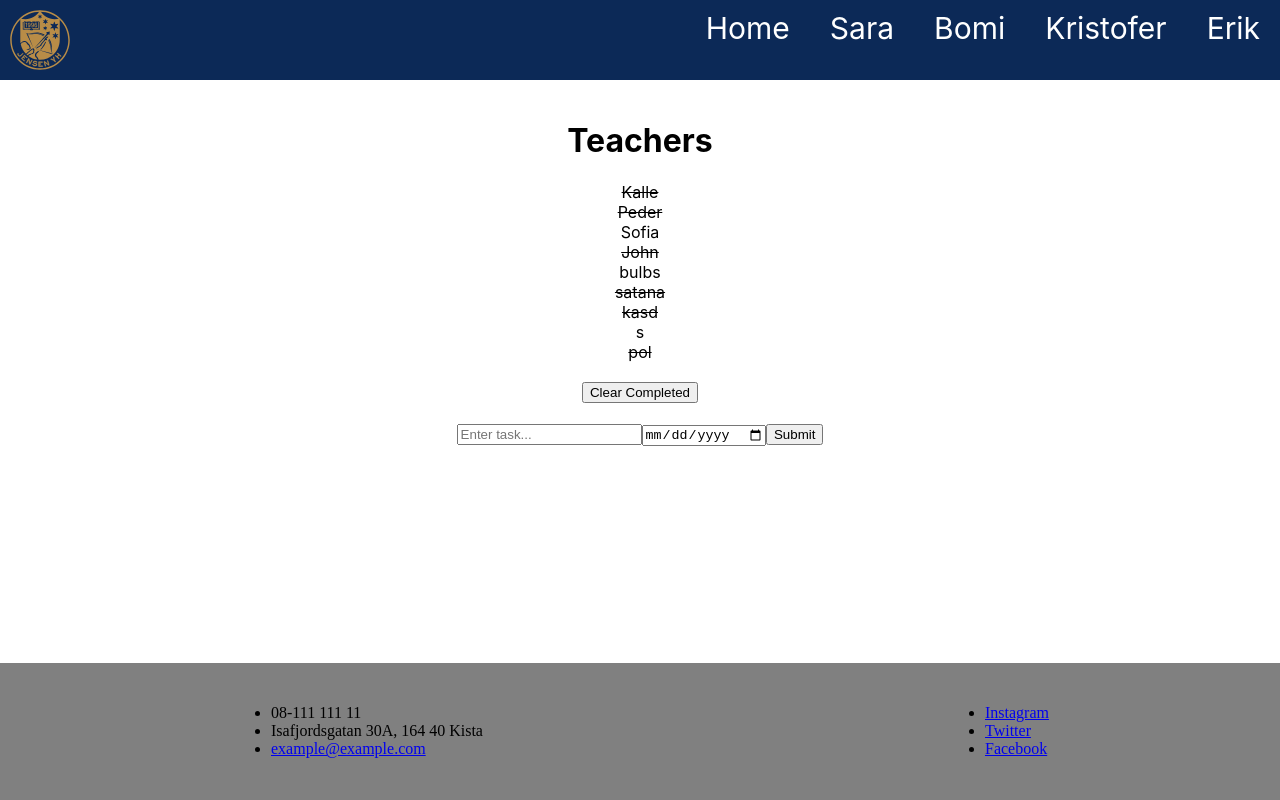
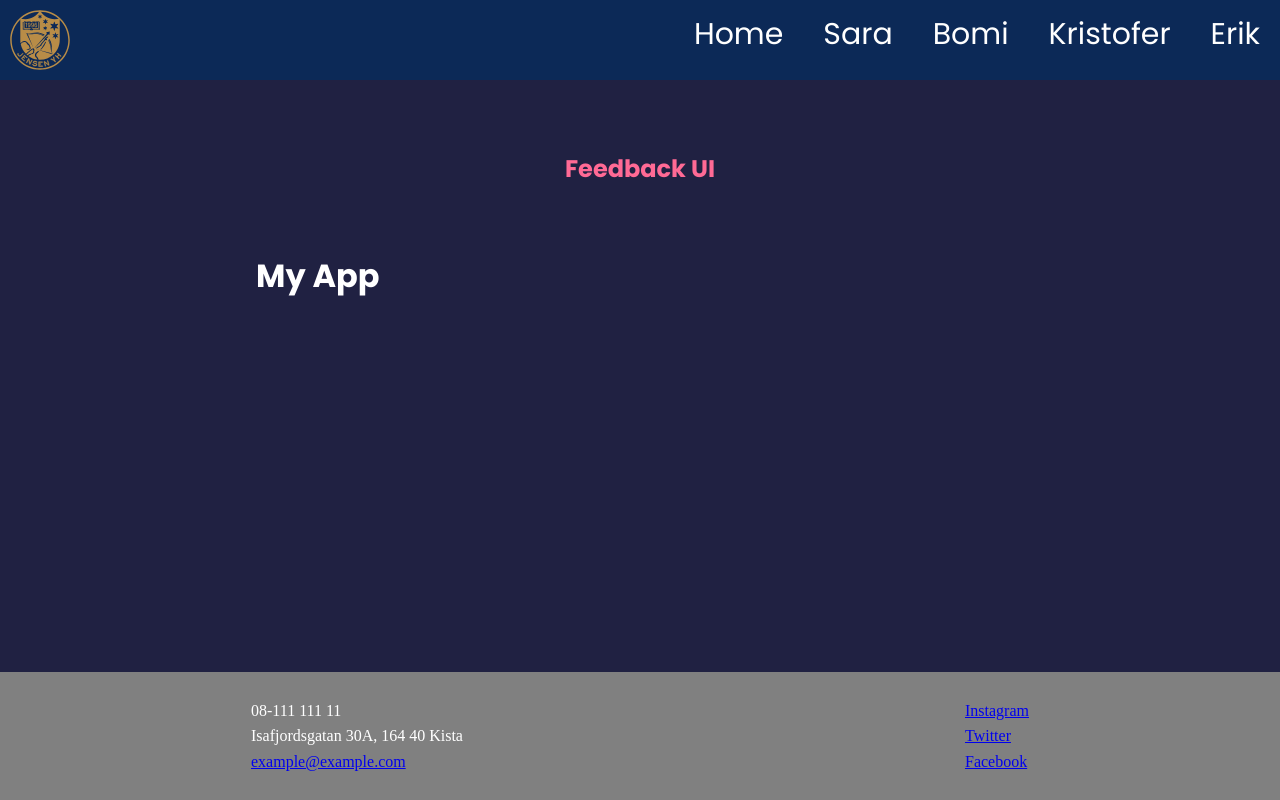
Before and after one commit to Blizzardst15/Webbramverk-Grupparbete, a React (Create React App) app in the folder jensen/: page /erik in a window 1280 px wide. Built offline with nearby package versions, Linux system fonts and the light colour scheme.

Commit message:
just an easy update

```diff
--- a/jensen/src/App.js
+++ b/jensen/src/App.js
@@ -3,7 +3,7 @@ import { BrowserRouter, Routes, Route } from "react-router-dom";
 import Sara from "./components/pages/sara/Sara";
 import NoPage from "./components/pages/NoPage";
 import Info from "./components/pages/Bomi/Info";
-import Erik from "./components/pages/erik/Erik";
+import Erik from "./components/pages/erik/App";
 import Kristofer from "./components/pages/Kristofer";
 import Header from "./components/Header";
 import Footer from "./components/footer/Footer";
--- a/jensen/src/components/pages/Bomi/Info.js
+++ b/jensen/src/components/pages/Bomi/Info.js
@@ -1,7 +1,7 @@
 import React,{useState} from 'react';
 import './Info.css';
 import UtbList from './UtbList/UtbList';
-import NewUtb from './NewUtb/NewUtb';
+import NewUtb from '../Bomi/NewUtb/NewUub';
 
 
 const Info = ()=>{
--- /dev/null
+++ b/jensen/src/components/pages/erik/App.css
@@ -0,0 +1,231 @@
+@import url('https://fonts.googleapis.com/css2?family=Poppins:wght@400;600;700&display=swap');
+
+* {
+  box-sizing: border-box;
+  margin: 0;
+  padding: 0;
+}
+
+body {
+  font-family: 'Poppins', sans-serif;
+  background-color: #202142;
+  color: #fff;
+  line-height: 1.6;
+}
+
+ul {
+  list-style: none;
+}
+
+.container {
+
+  max-width: 768px;
+  margin: auto;
+  padding-top: 150px;
+}
+
+header {
+  height: 70px;
+  width: 100%;
+  display: flex;
+  justify-content: space-between;
+  align-items: center;
+  margin-bottom: 30px;
+}
+
+.card {
+  background-color: #fff;
+  color: #333;
+  border-radius: 15px;
+  padding: 40px 50px;
+  margin: 20px 0;
+  position: relative;
+}
+
+.card.reverse {
+  background-color: rgba(0, 0, 0, 0.4);
+  color: #fff;
+}
+
+.card h2 {
+  font-size: 22px;
+  font-weight: 600;
+  text-align: center;
+}
+
+.rating {
+  display: flex;
+  align-items: center;
+  justify-content: space-around;
+  margin: 30px 0 40px;
+}
+
+.rating li,
+.num-display {
+  position: relative;
+  background: #f4f4f4;
+  width: 50px;
+  height: 50px;
+  padding: 10px;
+  text-align: center;
+  border-radius: 50%;
+  font-size: 19px;
+  border: 1px #eee solid;
+  transition: 0.3s;
+}
+
+.rating li label {
+  position: absolute;
+  top: 50%;
+  left: 50%;
+  width: 50px;
+  height: 50px;
+  padding: 10px;
+  border-radius: 50%;
+  transform: translate(-50%, -50%);
+  cursor: pointer;
+}
+
+.rating li:hover,
+.num-display {
+  background: #ff6a95;
+  color: #fff;
+}
+
+[type='radio'] {
+  opacity: 0;
+}
+
+[type='radio']:checked ~ label {
+  background: #ff6a95;
+  color: #fff;
+}
+
+.input-group {
+  display: flex;
+  flex-direction: row;
+  border: 1px solid #ccc;
+  padding: 8px 10px;
+  border-radius: 8px;
+}
+
+input {
+  flex-grow: 2;
+  border: none;
+  font-size: 16px;
+}
+
+input:focus {
+  outline: none;
+}
+
+.feedback-stats {
+  color: #fff;
+  display: flex;
+  justify-content: space-between;
+  align-items: center;
+}
+
+.num-display {
+  position: absolute;
+  top: -10px;
+  left: -10px;
+}
+
+.close,
+.edit {
+  position: absolute;
+  top: 10px;
+  right: 20px;
+  cursor: pointer;
+  background: none;
+  border: none;
+}
+
+.edit {
+  right: 40px;
+}
+
+.btn {
+  color: #fff;
+  border: 0;
+  border-radius: 8px;
+  color: #fff;
+  width: 100px;
+  height: 40px;
+  cursor: pointer;
+}
+
+.btn-primary {
+  background-color: #202142;
+}
+
+.btn-secondary {
+  background: #ff6a95;
+}
+
+.btn:hover {
+  transform: scale(0.98);
+  opacity: 0.9;
+}
+
+.btn:disabled {
+  background-color: #cccccc;
+  color: #333;
+  cursor: auto;
+}
+
+.btn:disabled:hover {
+  transform: scale(1);
+  opacity: 1;
+}
+
+.message {
+  padding-top: 10px;
+  text-align: center;
+  color: rebeccapurple;
+}
+
+/* FIX: Remove position: absolute to keep about icon at the bottom of the
+ * document */
+.about-link {
+  display: flex;
+  justify-content: flex-end;
+}
+
+/* FIX: Remove position: absolute to keep about icon at the bottom of the
+ * document */
+.about-link a {
+  color: #fff;
+  cursor: pointer;
+}
+
+.about-link a:hover {
+  color: #ff6a95;
+}
+
+.about h1 {
+  margin-bottom: 20px;
+}
+
+.about p {
+  margin: 10px 0;
+}
+
+@media (max-width: 600px) {
+  .rating li {
+    margin: 10px 3px;
+  }
+
+  .rating {
+    display: flex;
+    align-items: center;
+    justify-content: center;
+    flex-wrap: wrap;
+    margin: 30px 0 40px;
+  }
+
+  .input-group input {
+    width: 80%;
+  }
+}
--- /dev/null
+++ b/jensen/src/components/pages/erik/App.jsx
@@ -0,0 +1,16 @@
+import React from "react";
+import Header from "./components/Header";
+import "./App.css";
+
+function App() {
+  return (
+    <>
+      <Header />
+      <div className="container">
+        <h1>My App</h1>
+      </div>
+    </>
+  );
+}
+
+export default App;
--- a/jensen/src/components/pages/erik/Erik.js
+++ /dev/null
@@ -1,44 +0,0 @@
-import React, { useState } from 'react';
-//mock data
-import data from "./components/data.json";
-//components
-import Header from "./components/Header";
-import ToDoList from "./components/ToDoList";
-import ToDoForm from './components/ToDoForm';
-import './components/index.css'
-
-
-function App() {
-
-  const [ toDoList, setToDoList ] = useState(data);
-
-  const handleToggle = (id) => {
-    let mapped = toDoList.map(task => {
-      return task.id === Number(id) ? { ...task, complete: !task.complete } : { ...task};
-    });
-    setToDoList(mapped);
-  }
-
-  const handleFilter = () => {
-    let filtered = toDoList.filter(task => {
-      return !task.complete;
-    });
-    setToDoList(filtered);
-  }
-
-  const addTask = (userInput ) => {
-    let copy = [...toDoList];
-    copy = [...copy, { id: toDoList.length + 1, task: userInput, complete: false }];
-    setToDoList(copy);
-  }
-
-  return (
-    <div className="App">
-      <Header className="Header"/>
-      <ToDoList toDoList={toDoList} handleToggle={handleToggle} handleFilter={handleFilter}/>
-      <ToDoForm addTask={addTask}/>
-    </div>
-  );
-}
-
-export default App;
--- a/jensen/src/components/pages/erik/components/Header.jsx
+++ b/jensen/src/components/pages/erik/components/Header.jsx
@@ -1,11 +1,36 @@
-import React from 'react';
+import React from 'react'
+import PropTypes from 'prop-types'
 
-const Header = () => {
-    return (
-        <header>
-            <h1>Teachers</h1>
-        </header>
-    );
-};
 
-export default Header;
+function Header({ text, bgColor,textColor }) {
+
+  const headerStyles = {
+      backgroundColor: bgColor,
+      color: textColor,
+  }
+
+  return (
+    <header style={headerStyles}>
+
+    <div className='container'>
+    <h2>{text}</h2>
+    </div>
+    </header>
+  )
+}
+
+
+Header.defaultProps = {
+    text: 'Feedback UI',
+    bgColor: 'rgba(0,0,0,0.4',
+    textColor: '#ff6a95',
+}
+
+// eslint-disable-next-line react/no-typos
+Header.PropTypes = {
+    text: PropTypes.string,
+    bgColor: PropTypes.string,
+    textColor: PropTypes.string,
+}
+
+export default Header
--- a/jensen/src/components/pages/erik/components/ToDo.js
+++ /dev/null
@@ -1,17 +0,0 @@
-import React from 'react';
-
-const ToDo = ({todo, handleToggle}) => {
-
-    const handleClick = (e) => {
-        e.preventDefault()
-        handleToggle(e.currentTarget.id)
-    }
-
-    return (
-        <div id={todo.id} key={todo.id + todo.task} name="todo" value={todo.id} onClick={handleClick} className={todo.complete ? "todo strike" : "todo"}>
-            {todo.task}
-        </div>
-    );
-};
-
-export default ToDo;
--- a/jensen/src/components/pages/erik/components/ToDoForm.js
+++ /dev/null
@@ -1,32 +0,0 @@
-import React, { useState } from 'react';
-
-const ToDoForm = ({ addTask, addDate}) => {
-
-    const [ userInput, setUserInput, ] = useState('');
-
-    const handleChange = (e) => {
-        setUserInput(e.currentTarget.value)
-    }
-
-    const handleClick = (e) => {
-        setUserInput(e.currentTarget.value)
-    }
-
-
-
-    const handleSubmit = (e) => {
-        e.preventDefault();
-        addTask(userInput);
-        addDate(userInput);
-        setUserInput("");
-    }
-    return (
-        <form onSubmit={handleSubmit}>
-            <input value={userInput} type="text" onChange={handleChange} placeholder="Enter task..."/>
-            <input value={userInput} type="date" onChange={handleClick}/>
-            <button type='submit'>Submit</button>
-        </form>
-    );
-};
-
-export default ToDoForm;
--- a/jensen/src/components/pages/erik/components/ToDoList.js
+++ /dev/null
@@ -1,17 +0,0 @@
-import React from 'react';
-import ToDo from './ToDo';
-
-const ToDoList = ({toDoList, handleToggle, handleFilter}) => {
-    return (
-        <div>
-            {toDoList.map(todo => {
-                return (
-                    <ToDo todo={todo} handleToggle={handleToggle} handleFilter={handleFilter}/>
-                )
-            })}
-            <button style={{margin: '20px'}} onClick={handleFilter}>Clear Completed</button>
-        </div>
-    );
-};
-
-export default ToDoList;
--- a/jensen/src/components/pages/erik/components/data.json
+++ /dev/null
@@ -1,43 +0,0 @@
-[{
-    "id": 1,
-    "task": "Kalle",
-    "complete": true
-
-
-  }, {
-    "id": 2,
-    "task": "Peder",
-    "complete": true
-  }, {
-    "id": 3,
-    "task": "Sofia",
-    "complete": false
-  }, {
-    "id": 4,
-    "task": "John",
-    "complete": true
-  }, {
-    "id": 5,
-    "task": " bulbs",
-    "complete": false
-  }, {
-    "id": 6,
-    "task": "satana",
-    "complete": true
-  }, {
-    "id": 7,
-    "task": "kasd",
-    "complete": true
-  }, {
-    "id": 8,
-    "task": "s",
-    "complete": false
-  }, {
-    "id": 9,
-    "task": "pol",
-    "complete": true
-  }, {
-    "id": 10,
-    "task": "",
-    "complete": false
-  } ]
--- a/jensen/src/components/pages/erik/components/index.css
+++ /dev/null
@@ -1,29 +0,0 @@
-.header {
-  padding-top: 100px;
-}
-
-.App {
-  padding-top: 100px;
-}
-
-body {
-  margin: 0 auto;
-  font-family: -apple-system, BlinkMacSystemFont, 'Segoe UI', 'Roboto', 'Oxygen',
-    'Ubuntu', 'Cantarell', 'Fira Sans', 'Droid Sans', 'Helvetica Neue',
-    sans-serif;
-  -webkit-font-smoothing: antialiased;
-  -moz-osx-font-smoothing: grayscale;
-}
-
-code {
-  font-family: source-code-pro, Menlo, Monaco, Consolas, 'Courier New',
-    monospace;
-}
-
-.todo {
-  cursor: pointer;
-}
-.strike {
-  text-decoration: line-through;
-
-}
```
Also changed, not shown: 1 other file (tests, documents, lock files or other folders).
